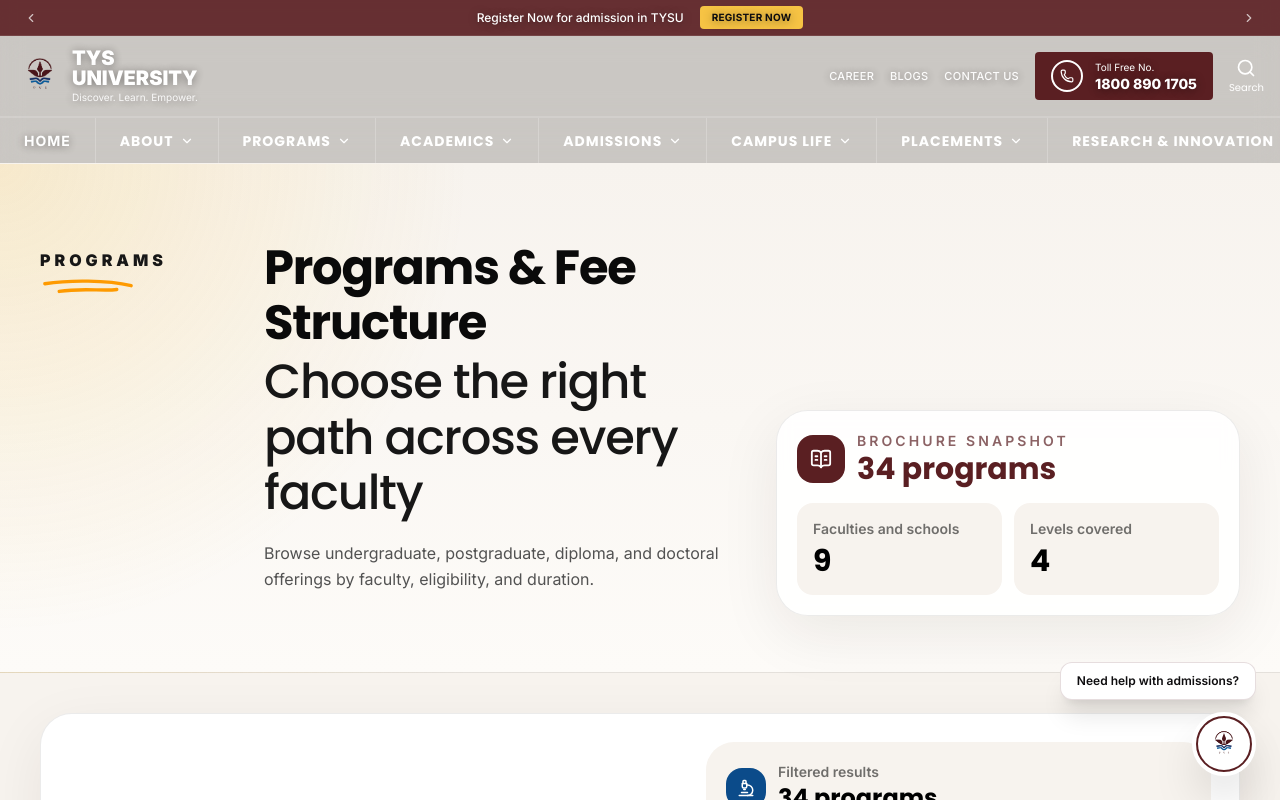
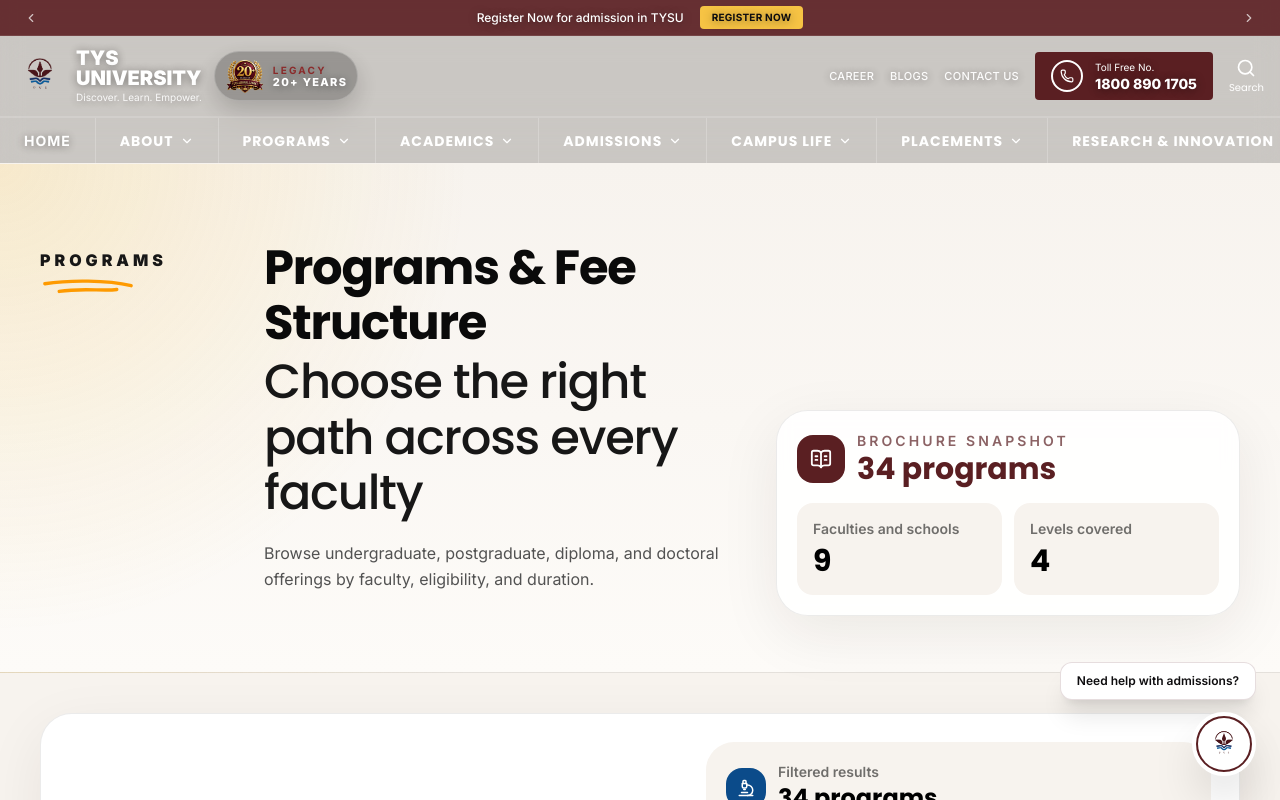
Before and after one commit to Ntechzy/TYS-University, a Next.js app: page /programs in a window 1280 px wide. Shown: the top 800 px of the page. Built offline with nearby package versions, Linux system fonts and the light colour scheme.

Commit message:
feat: Add engineering lab image to FactsAndFiguresSection and update Navbar with legacy badge

```diff
--- a/src/app/components/home/FactsAndFiguresSection.tsx
+++ b/src/app/components/home/FactsAndFiguresSection.tsx
@@ -1,6 +1,7 @@
 // FactsAndFiguresSection.tsx
 "use client";
 
+import Image from "next/image";
 import {
   ArrowRight,
   Briefcase,
@@ -407,7 +408,8 @@ export default function FactsAndFiguresSection() {
               strokeWidth={1}
             />
 
-            <div className="relative z-10">
+            <div className="relative z-10 grid gap-10 lg:grid-cols-[1.2fr_0.8fr] lg:items-center">
+              <div>
                 <Eyebrow>Where Learning Shapes the Future</Eyebrow>
 
                 <p className="mt-6 max-w-4xl text-base leading-8 text-gray-700 md:text-lg md:leading-9">
@@ -431,6 +433,33 @@ export default function FactsAndFiguresSection() {
                         {pillar}
                       </span>
                     ))}
+                  </div>
+                </div>
+              </div>
+
+              <div className="mx-auto w-full max-w-xl lg:ml-auto lg:max-w-none">
+                <div className="relative overflow-hidden rounded-[1.75rem] border border-[#6B1E23]/10 bg-white p-2 shadow-[0_24px_50px_rgba(70,30,20,0.12)]">
+                  <div
+                    aria-hidden="true"
+                    className="absolute inset-0 bg-linear-to-br from-[#6B1E23]/6 via-transparent to-[#F2B90D]/10"
+                  />
+                  <div className="relative aspect-4/3 overflow-hidden rounded-[1.1rem]">
+                    <Image
+                      src="/feature-image/engineeringlab.jpeg"
+                      alt="Students learning in the TYS University engineering lab"
+                      fill
+                      sizes="(max-width: 1024px) 100vw, 38vw"
+                      className="object-cover"
+                    />
+                    <div className="absolute inset-x-0 bottom-0 bg-linear-to-t from-[#0B1B3F]/70 via-[#0B1B3F]/20 to-transparent p-4 md:p-5">
+                      <p className="text-[10px] font-bold uppercase tracking-[0.24em] text-white/75">
+                        Practical Learning Environment
+                      </p>
+                      <p className="mt-1 text-sm font-semibold text-white md:text-base">
+                        Engineering lab sessions built around hands-on exploration
+                      </p>
+                    </div>
+                  </div>
                 </div>
               </div>
             </div>
--- a/src/app/layout/Navbar.tsx
+++ b/src/app/layout/Navbar.tsx
@@ -246,7 +246,7 @@ export default function Navbar() {
         }`}
       >
         <div className="mx-auto flex max-w-480 items-center justify-between p-3 md:h-20 md:px-4">
-          <Link href="/" className="flex shrink-0 items-center gap-2">
+          <Link href="/" className="flex shrink-0 items-center gap-2 md:gap-3">
             <Image
               src="/logo.png"
               alt="TYS University logo"
@@ -268,6 +268,34 @@ export default function Navbar() {
                 }`}
               >
                 Discover. Learn. Empower.
+              </span>
+            </span>
+
+            <span
+              className={`hidden items-center gap-2 rounded-full border px-2.5 py-1 shadow-[0_10px_24px_rgba(0,0,0,0.18)] sm:flex ${
+                isScrolled
+                  ? "border-[#D4A96A]/45 bg-white/92"
+                  : "border-white/20 bg-black/25"
+              }`}
+            >
+              <Image
+                src="/feature-image/20+.png"
+                alt="20 plus years educational legacy"
+                width={40}
+                height={40}
+                className="h-8 w-8 shrink-0 object-contain md:h-10 md:w-10"
+              />
+              <span className="leading-none">
+                <span className="block text-[9px] font-bold uppercase tracking-[0.22em] text-[#8B2C2C] md:text-[10px]">
+                  Legacy
+                </span>
+                <span
+                  className={`mt-0.5 block text-[10px] font-extrabold uppercase tracking-[0.12em] md:text-[11px] ${
+                    isScrolled ? "text-black/80" : "text-white"
+                  }`}
+                >
+                  20+ Years
+                </span>
               </span>
             </span>
           </Link>
@@ -475,6 +503,24 @@ export default function Navbar() {
       {isMobileMenuOpen ? (
         <div className="max-h-[calc(100vh-88px)] overflow-y-auto border-t border-black/10 bg-[#F4F1EC] px-4 py-5 text-black shadow-2xl lg:hidden">
           <div className="grid gap-3">
+            <div className="flex items-center gap-3 rounded-2xl border border-[#D4A96A]/25 bg-white px-4 py-3 shadow-sm">
+              <Image
+                src="/feature-image/20+.png"
+                alt="20 plus years educational legacy"
+                width={52}
+                height={52}
+                className="h-12 w-12 shrink-0 object-contain"
+              />
+              <div>
+                <p className="text-[10px] font-bold uppercase tracking-[0.24em] text-[#8B2C2C]">
+                  Educational Legacy
+                </p>
+                <p className="mt-1 text-sm font-extrabold text-black">
+                  20+ Years of Excellence
+                </p>
+              </div>
+            </div>
+
             <a
               href="#apply"
               className="rounded bg-accent px-4 py-3 text-center text-sm font-bold text-foreground transition hover:bg-white"
```
Also changed, not shown: public/feature-image/engineeringlab.jpeg (added). Lines whose indentation alone changed are shown as unchanged.
